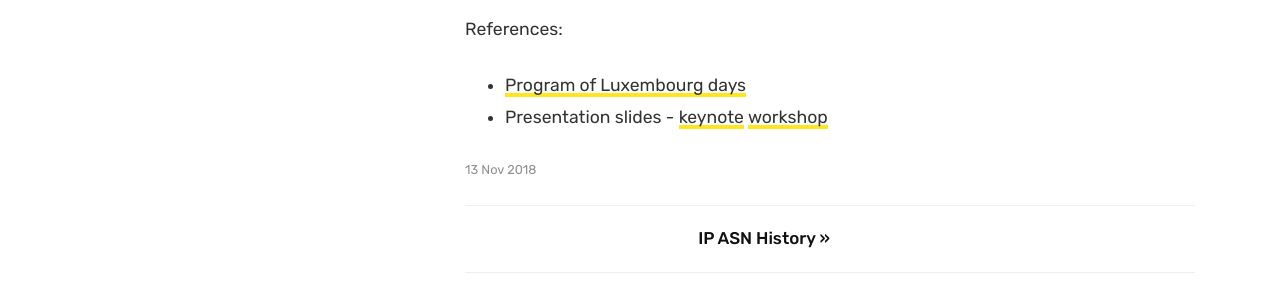
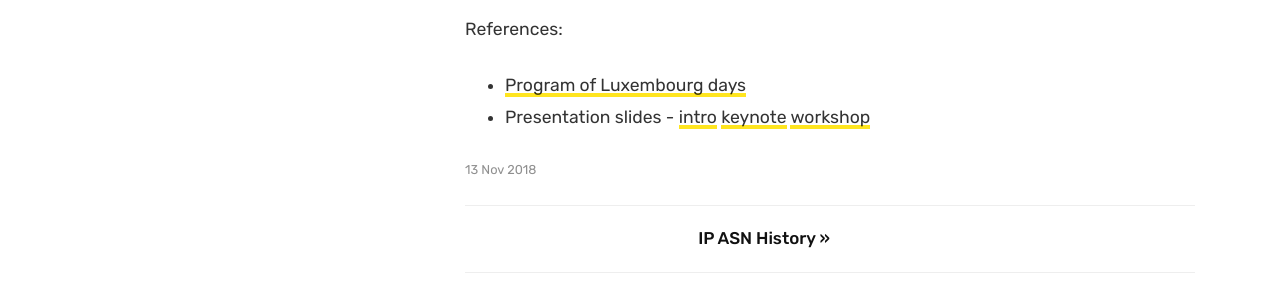
Before and after one commit to D4-project/d4-website, a Jekyll site: the page built from _posts/2018-11-13-Launch-D4-Project.md, in a window 1280 px wide and 900 px high, scrolled down 1783 px. Shown: the part 153-453 px from the top of the window. Built offline with Jekyll 4.4.1, drawn with Linux system fonts in a browser that asks for light colours.

Commit message:
chg: [doc] slides links updated

```diff
--- a/_posts/2018-11-13-Launch-D4-Project.md
+++ b/_posts/2018-11-13-Launch-D4-Project.md
@@ -40,4 +40,4 @@ The D4 project includes the following activities:
 
 References:
 -  [Program of Luxembourg days](http://www.luxembourg-internet-days.com/program-2018/)
--  Presentation slides - [keynote](/assets/lids-keynote.pdf) [workshop](/assets/lids-workshop.pdf)
+-  Presentation slides - [intro](/assets/d4-intro.pdf) [keynote](/assets/lids-keynote.pdf) [workshop](/assets/lids-workshop.pdf)
```
